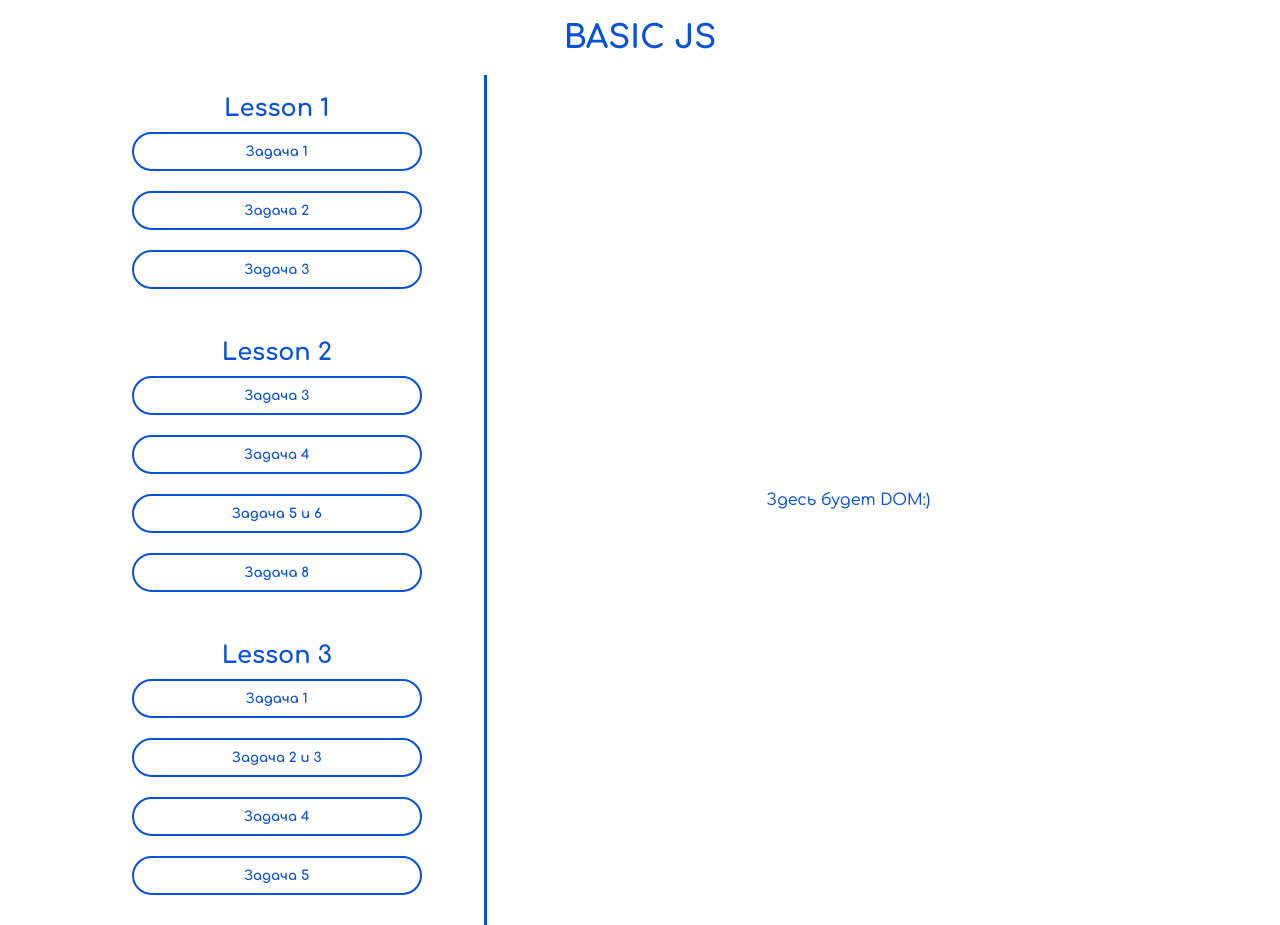
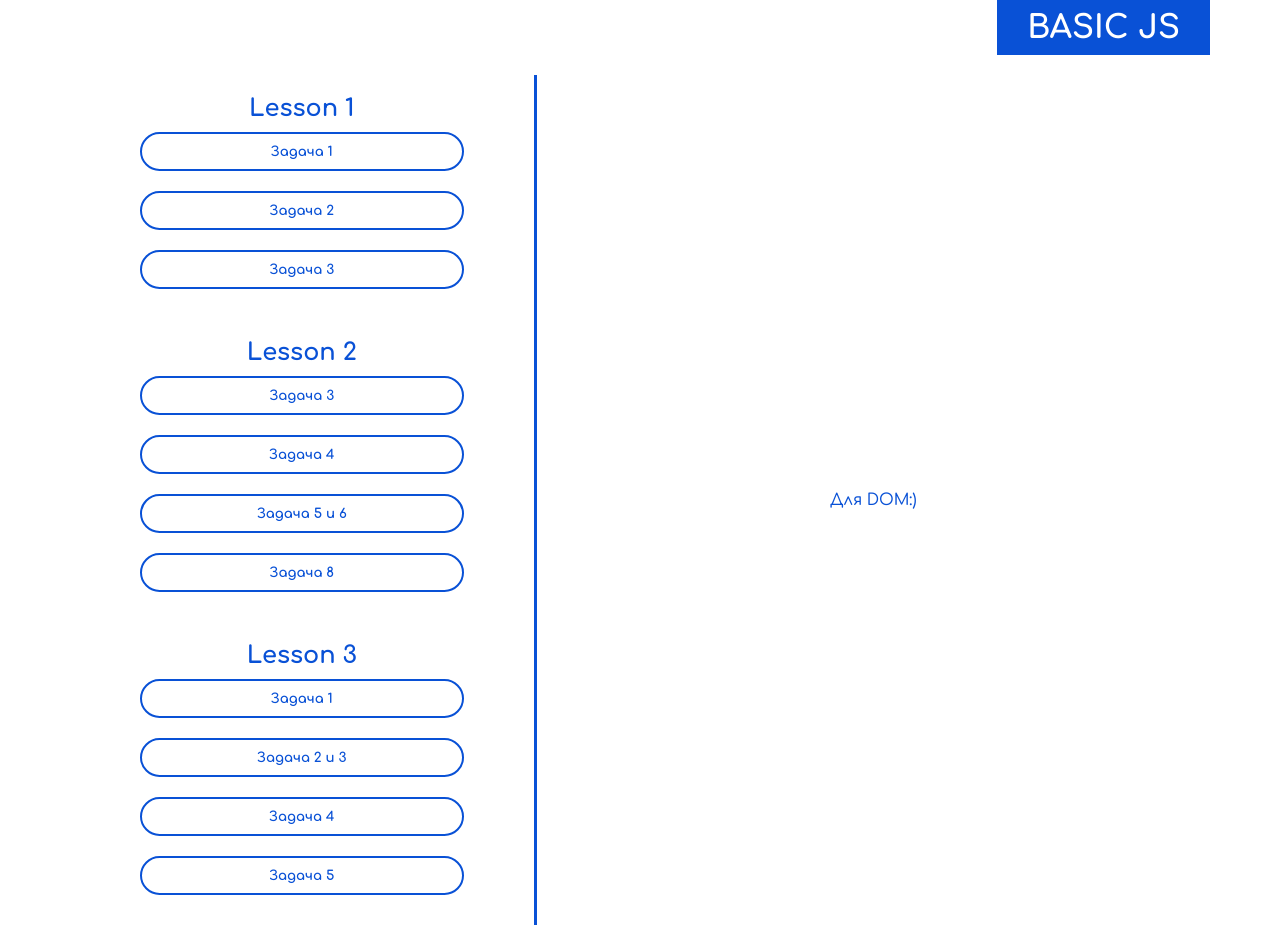
Before and after one commit to iampingving/Basic-course-JavaScript, a plain HTML site: page index.html in a window 1280 px wide. Drawn offline with Linux system fonts and the light colour scheme.

Commit message:
added folders' structure

```diff
--- a/style.scss
+++ b/css/style.scss
@@ -11,19 +11,32 @@ $color: #0951d6;
     color: $color;
 }
 
-.h1-header {
-    text-align: center;
-    text-transform: uppercase;
-    margin: 20px auto;
-}
+
 
 .container {
     display: grid;
-    grid-template-areas: "block-1 dom-1 dom-1"
+    grid-template-areas: ". . header"
+        "block-1 dom-1 dom-1"
         "block-2 dom-1 dom-1"
         "block-3 dom-1 dom-1";
+    grid-template-columns: 1fr 1fr fit-content(30%);
     max-width: 1140px;
     margin: 0 auto;
+
+}
+
+.header {
+    display: flex;
+    justify-content: flex-end;
+    grid-area: header;
+    background-color: #0951d6;
+    padding: 10px 30px;
+    margin-bottom: 20px;
+
+    & h1 {
+        color: white;
+        text-transform: uppercase;
+    }
 }
 
 .btn {
--- a/index.html
+++ b/index.html
@@ -5,15 +5,18 @@
     <meta http-equiv="X-UA-Compatible" content="IE=edge">
     <meta name="viewport" content="width=device-width, initial-scale=1.0">
     <title>Document</title>
-    <link rel="stylesheet" href="style.css">
+    <link rel="stylesheet" href="css/style.css">
 </head>
 
 <body>
     <main>
-        <h1 class="h1-header">Basic JS</h1>
+
         <div class="container">
-            <div class="block block-dom">
-                Здесь будет DOM:)
+            <div class="header">
+                <h1>Basic JS</h1>
+            </div>
+            <div class="block block-dom" id="block-dom">
+                Для DOM:)
             </div>
             <div class="block block-1">
                 <h2>Lesson 1</h2>
@@ -45,6 +48,6 @@
         </div>
     </main>
 </body>
-<script src="script.js"></script>
+<script src="js/script.js"></script>
 
 </html>
```
Also changed, not shown: css/style.css, js/script.js (renamed from script.js), 2 other files.
